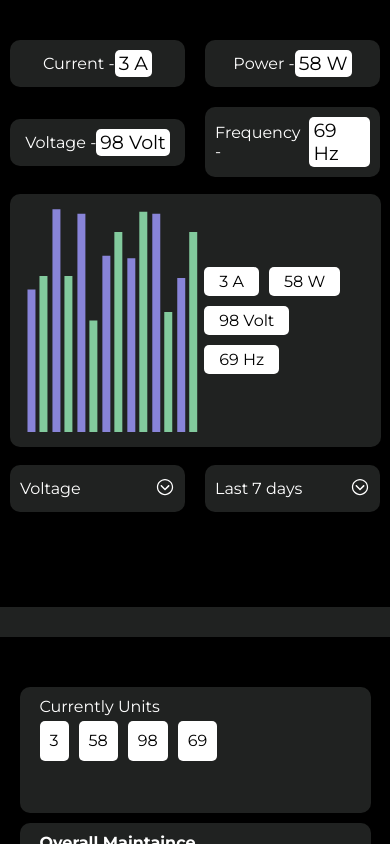
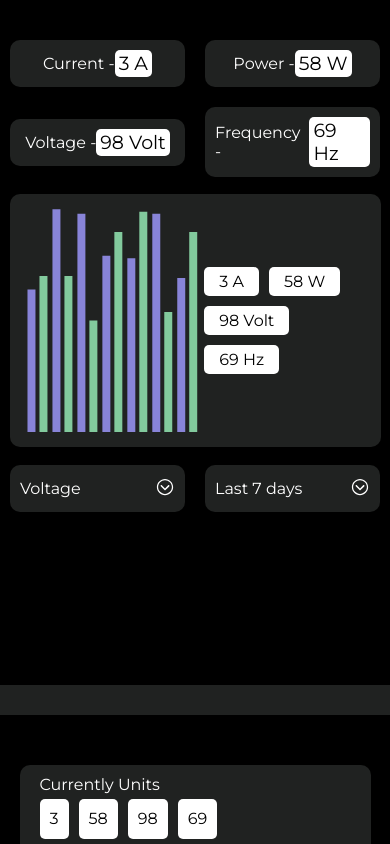
Before and after one commit to QASIMMIRZA-007/SupplyManagementGraph, a React (Vite) app: page / in a window 390 px wide. Shown: the top 844 px of the page. Built offline with nearby package versions, Linux system fonts and the light colour scheme.

Commit message:
chabges added

```diff
--- a/src/Components/mainLayout.module.scss
+++ b/src/Components/mainLayout.module.scss
@@ -6,7 +6,7 @@
 
   .layout {
     width: 100%;
-    height: 100vh;
+    // height: 100vh;
     background: #202221;
     display: flex;
     gap: 10px;
@@ -183,15 +183,16 @@
 
     @media only screen and (max-width: 768px) {
       flex-direction: column;
-      height: 155vh;
+      height: 170vh;
 
       .layout {
         height: auto;
+
       }
       .left {
         border-radius: 0;
         width: 100%;
-        height: 140vh;
+        height: 162vh;
         .subLeft {
           .rectangle {
             height: auto;
@@ -199,7 +200,7 @@
             .innerRect {
               ul {
                 li {
-                  width: calc(330px / 2);
+                  width: calc(280px / 2);
                   //  padding: 0px 5px;
                 }
               }
```
Also changed, not shown: 1 other file (tests, documents, lock files or other folders).
